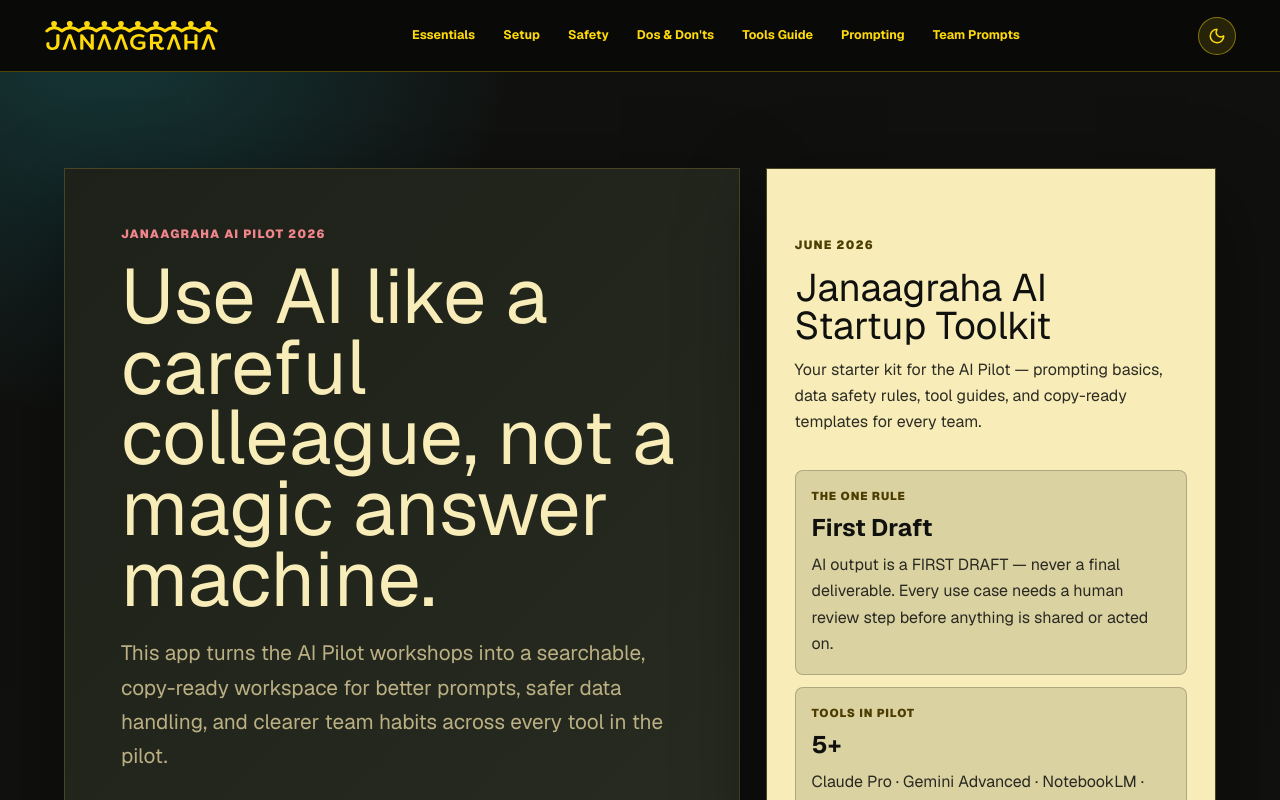
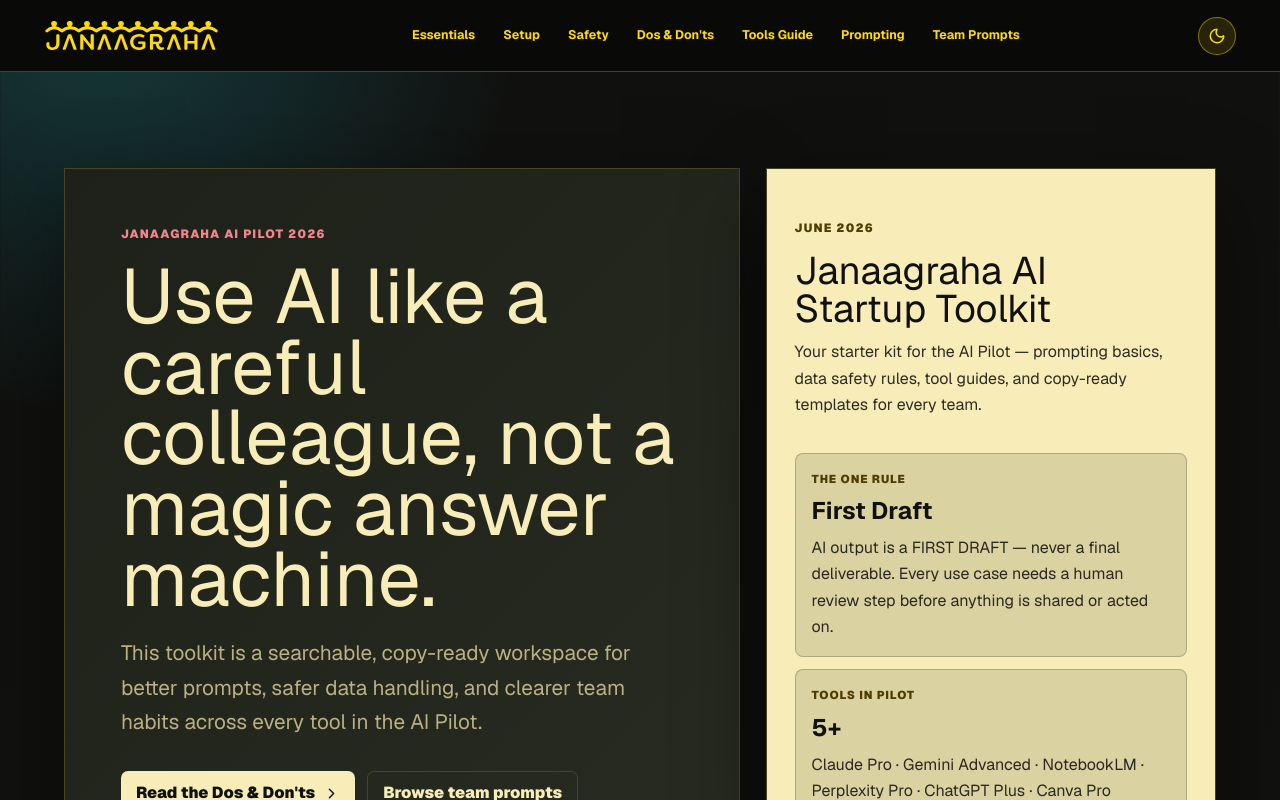
Before and after one commit to janaonline/jana-claude-playbook, a Next.js app: page / in a window 1280 px wide. Shown: the top 800 px of the page. Built offline with nearby package versions, Linux system fonts and the light colour scheme.

Commit message:
fix: update descriptions for clarity and consistency in toolkit content

```diff
--- a/content/playbook.ts
+++ b/content/playbook.ts
@@ -18,7 +18,7 @@ export const toolkitContent: PlaybookContent = {
     badge: "Janaagraha AI Pilot 2026",
     title: "Use AI like a careful colleague, not a magic answer machine.",
     summary:
-      "This app turns the AI Pilot workshops into a searchable, copy-ready workspace for better prompts, safer data handling, and clearer team habits across every tool in the pilot.",
+      "This toolkit is a searchable, copy-ready workspace for better prompts, safer data handling, and clearer team habits across every tool in the AI Pilot.",
     metrics: [
       {
         label: "The one rule",
@@ -131,7 +131,7 @@ export const toolkitContent: PlaybookContent = {
       eyebrow: "Quick rules",
       title: "What to do, what not to do, and what to watch for",
       summary:
-        "Drawn from the PFM workshop and ASICS AI workshop. These apply regardless of which tool you are using.",
+        "These apply regardless of which tool you are using.",
       kind: "dosdonts",
       groups: [
         {
@@ -142,7 +142,7 @@ export const toolkitContent: PlaybookContent = {
               type: "do",
               text: "Use the 6-part formula",
               detail:
-                "Role → Task → Context → Fallback → Guardrail → Format. Every prompt in the workshops uses this structure. Plain English works but Markdown (#, ##, **) is more reliable.",
+                "Role → Task → Context → Fallback → Guardrail → Format. Every prompt in this toolkit uses this structure. Plain English works but Markdown (#, ##, **) is more reliable.",
             },
             {
               type: "do",
@@ -472,7 +472,7 @@ export const toolkitContent: PlaybookContent = {
     {
       id: "prompting",
       eyebrow: "Prompt formula",
-      title: "The 6-part formula used in every Janaagraha workshop prompt",
+      title: "The 6-part formula used in every Janaagraha AI Startup Toolkit prompt",
       summary:
         "This structure works across all AI tools in the pilot — Claude Pro, Gemini Advanced, ChatGPT Plus, and Perplexity Pro.",
       kind: "prompts",
```
Also changed, not shown: 2 other files (tests, documents, lock files or other folders).
